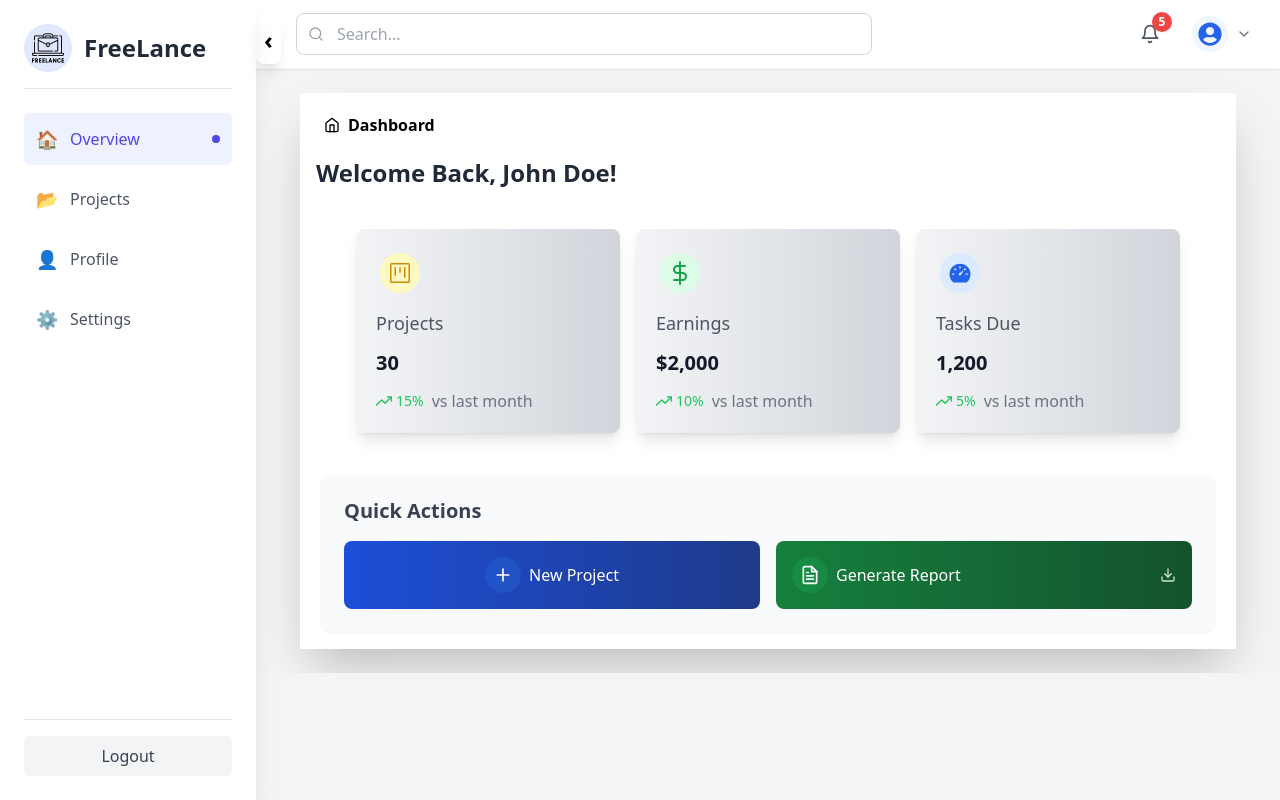
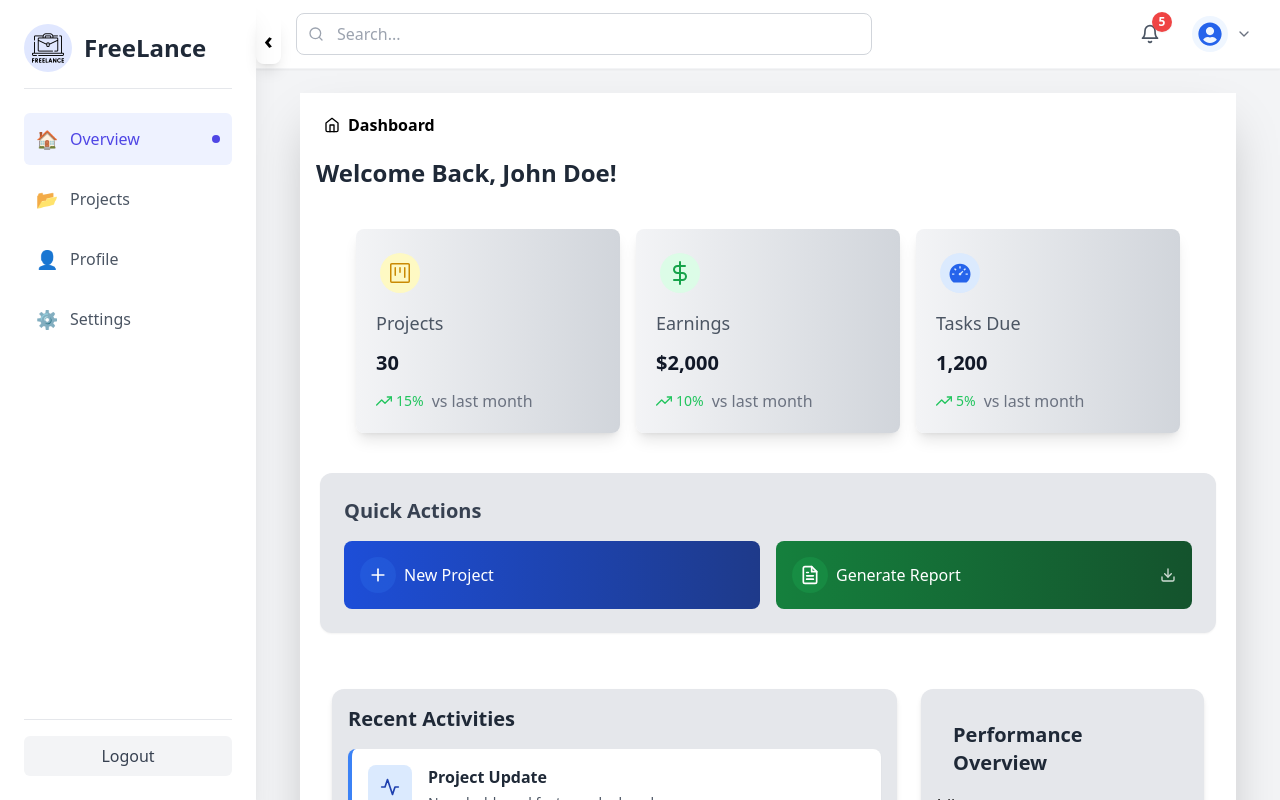
Before and after one commit to Nada-ibrahim12/freelance-dashboard-reactjs, a React (Vite) app: page / in a window 1280 px wide. Built offline with nearby package versions, Linux system fonts and the light colour scheme.

Commit message:
recent activities section

```diff
--- a/src/pages/Dashboard/DashboardOverview.jsx
+++ b/src/pages/Dashboard/DashboardOverview.jsx
@@ -3,6 +3,8 @@ import { FiHome } from "react-icons/fi";
 import { dummyData } from "../../utils/dummyData";
 import Cards from "./components/Cards";
 import Actions from "./components/Actions";
+import RecentActivities from "./components/RecentActivity";
+import PerformanceOverview from "./components/PerformanceOverview";
 
 export default class DashboardOverview extends Component {
   user = dummyData.user.name;
@@ -27,6 +29,18 @@ export default class DashboardOverview extends Component {
           <div className="act">
             <Actions />
           </div>
+          <div className="flex flex-col lg:flex-row gap-6 mt-10 p-4 w-full">
+            <div className="w-full lg:w-2/3 bg-gray-200 rounded-xl shadow-md p-4">
+              <RecentActivities />
+            </div>
+
+            <div className="w-full lg:w-1/3 bg-gray-200 rounded-xl shadow-md p-4">
+              <h2 className="text-xl font-semibold text-gray-800 m-4">
+                Performance Overview
+              </h2>
+              <PerformanceOverview />
+            </div>
+          </div>
         </div>
       </div>
     );
--- a/src/pages/Dashboard/components/Actions.jsx
+++ b/src/pages/Dashboard/components/Actions.jsx
@@ -18,7 +18,7 @@ export default class Actions extends Component {
     };
 
     return (
-      <div className="max-w-4xl mx-auto p-6 bg-gray-50 rounded-xl shadow-sm">
+      <div className="max-w-4xl mx-auto p-6 bg-gray-200 rounded-xl shadow-sm">
         <h2 className="text-xl font-semibold text-gray-700 mb-4">
           Quick Actions
         </h2>
@@ -29,7 +29,7 @@ export default class Actions extends Component {
             whileTap="tap"
             variants={buttonVariants}
             onClick={this.handleNewProject}
-            className="flex items-center justify-center gap-2 bg-gradient-to-r from-blue-700 to-blue-900 text-white p-4 rounded-lg transition-all duration-200 hover:shadow-md"
+            className="flex items-center gap-2 bg-gradient-to-r from-blue-700 to-blue-900 text-white p-4 rounded-lg transition-all duration-200 hover:shadow-md"
             aria-label="Create new project"
           >
             <div className="p-2 bg-blue-500 bg-opacity-20 rounded-full">
--- /dev/null
+++ b/src/pages/Dashboard/components/PerformanceOverview.jsx
@@ -0,0 +1,11 @@
+import React, { Component } from 'react'
+
+export default class PerformanceOverview extends Component {
+  render() {
+    return (
+      <div>
+        <h1>hii</h1>
+      </div>
+    )
+  }
+}
--- /dev/null
+++ b/src/pages/Dashboard/components/RecentActivity.jsx
@@ -0,0 +1,88 @@
+import React, { Component } from "react";
+import {
+  FiActivity,
+  FiClock,
+  FiAlertCircle,
+  FiCheckCircle,
+  FiPauseCircle,
+} from "react-icons/fi";
+import { motion } from "framer-motion";
+import { dummyActivities } from "../../../utils/dummyData"; // Assuming dummyActivities is defined in dummyData
+
+export default class RecentActivity extends Component {
+  // Status configuration
+  statusConfig = {
+    new: {
+      color: "bg-blue-100 text-blue-800",
+      icon: <FiActivity className="text-xl" />,
+      border: "border-blue-500",
+    },
+    completed: {
+      color: "bg-green-100 text-green-800",
+      icon: <FiCheckCircle className="text-xl" />,
+      border: "border-green-500",
+    },
+    pending: {
+      color: "bg-yellow-100 text-yellow-800",
+      icon: <FiPauseCircle className="text-xl" />,
+      border: "border-yellow-500",
+    },
+    error: {
+      color: "bg-red-100 text-red-800",
+      icon: <FiAlertCircle className="text-xl" />,
+      border: "border-red-500",
+    },
+  };
+
+  renderActivityItem = (activity) => {
+    const statusConfig =
+      this.statusConfig[activity.status] || this.statusConfig.new;
+
+    return (
+      <motion.div
+        key={activity.id}
+        initial={{ opacity: 0, y: 10 }}
+        animate={{ opacity: 1, y: 0 }}
+        transition={{ duration: 0.3 }}
+        className={`activity flex items-start gap-4 bg-white rounded-lg shadow-sm p-4 mb-3 border-l-4 ${statusConfig.border} hover:shadow-md transition-all`}
+      >
+        <div className={`icon p-3 rounded-lg ${statusConfig.color}`}>
+          {statusConfig.icon}
+        </div>
+
+        <div className="info flex-1">
+          <h3 className="title font-semibold text-gray-800">
+            {activity.title}
+          </h3>
+          <p className="desc text-gray-600 text-sm mt-1">
+            {activity.description}
+          </p>
+
+          <div className="stat flex items-center justify-between mt-3">
+            <div className="flex items-center text-gray-500 text-xs">
+              <FiClock className="mr-1" />
+              <span>{activity.time}</span>
+            </div>
+
+            <span
+              className={`text-xs font-medium px-2 py-1 rounded-full ${statusConfig.color}`}
+            >
+              {activity.status}
+            </span>
+          </div>
+        </div>
+      </motion.div>
+    );
+  };
+
+  render() {
+    return (
+      <div className="recent-activities">
+        <h2 className="text-xl font-semibold text-gray-800 mb-4">
+          Recent Activities
+        </h2>
+        {dummyActivities.map(this.renderActivityItem)}
+      </div>
+    );
+  }
+}
--- a/src/utils/dummyData.js
+++ b/src/utils/dummyData.js
@@ -21,3 +21,34 @@ export const dummyData = {
     },
   ],
 };
+
+export const dummyActivities = [
+  {
+    id: 1,
+    title: "Project Update",
+    description: "New dashboard features deployed",
+    time: "2 hours ago",
+    status: "new",
+  },
+  {
+    id: 2,
+    title: "Payment Received",
+    description: "Invoice #1234 has been paid",
+    time: "1 day ago",
+    status: "completed",
+  },
+  {
+    id: 3,
+    title: "System Warning",
+    description: "High server load detected",
+    time: "30 minutes ago",
+    status: "pending",
+  },
+  {
+    id: 4,
+    title: "Database Error",
+    description: "Connection timeout occurred",
+    time: "15 minutes ago",
+    status: "error",
+  },
+];
```
